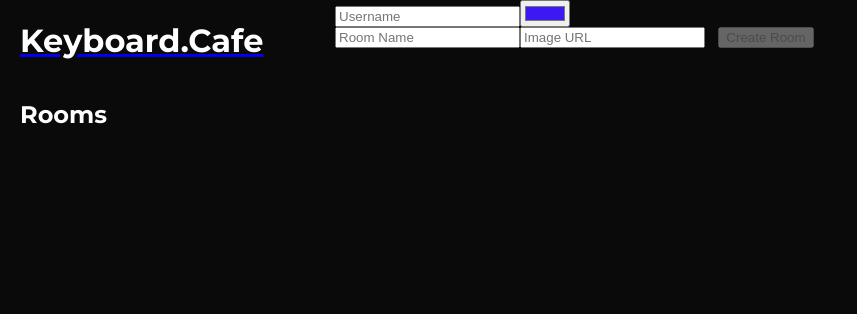
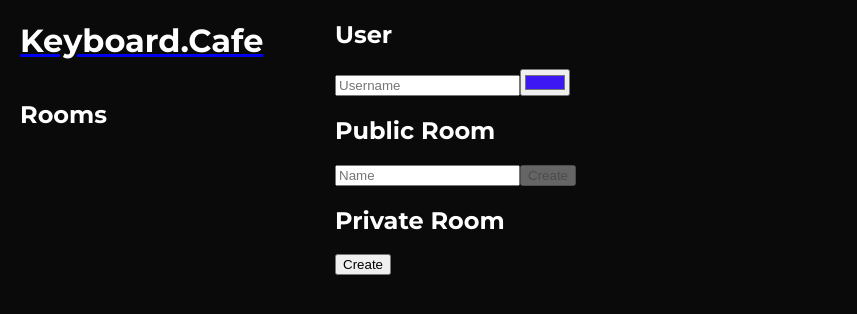
Before and after one commit to mcwissink/piano-player, a React (Create React App) app in the folder client/: page / in a window 1280 px wide. Shown: the top 314 px of the page, without its empty margins (0-857 px from the left). Built offline with nearby package versions, Linux system fonts and the light colour scheme; no server answers.

Commit message:
Add private rooms

```diff
--- a/client/src/components/Piano.tsx
+++ b/client/src/components/Piano.tsx
@@ -123,7 +123,6 @@
     return (
       <>
         <canvas onFocus={() => console.log('focus')} onBlur={() => console.log('blur')} style={{ display: 'block', height: '100%' }} ref={this.setup} />
-        <hr/>
         {room.permissions.admin ? (
           <div>
             <select value={device} onChange={this.handleDeviceSelect}>
--- a/client/src/components/RoomSettings.tsx
+++ b/client/src/components/RoomSettings.tsx
@@ -6,8 +6,6 @@
 import Button from "./Button";
 
 interface IRoomSettingsState {
-  name: string;
-
   theme: ITheme;
 }
 
@@ -23,17 +21,13 @@
       image: '',
     } : props.theme;
     this.state = {
-      name: props.roomName === undefined ? '' : props.roomName,
       theme,
     };
 
   }
 
   canSubmit = () => {
-    const {
-      name,
-    } = this.state;
-    return this.props.modifier.noRoom() ? (name !== '' && this.props.rooms.find(room => room.name === name) === undefined) : true;
+    return true;
   }
 
   onRoomSubmit = (e: React.FormEvent<HTMLFormElement>) => {
@@ -44,33 +38,14 @@
       socket,
     } = this.props;
     const {
-      name,
       theme,
     } = this.state;
-    const parsedName = name.trim();
     if (this.canSubmit()) {
-      if (this.props.modifier.noRoom()) {
-        socket.emit<E.Room.Create, string|undefined>('createRoom', {
-          name: parsedName,
-          theme,
-        }, (roomName) => {
-          if (roomName !== undefined) {
-            this.props.history.push(`/room/${encodeURIComponent(roomName)}`);
-          }
-        });
-      } else {
-        socket.emit('updateRoom', {
-          theme,
-        });
-      }
+      socket.emit<E.Room.Update>('updateRoom', {
+        theme,
+      });
     }
   };
-
-  onNameChange = (e: React.FormEvent<HTMLInputElement>) => {
-    e.preventDefault();
-    this.setState({ name: e.currentTarget.value });
-  }
-
 
   onPrimaryChange = (e: React.FormEvent<HTMLInputElement>) => {
     e.preventDefault();
@@ -107,16 +82,14 @@
       modifier,
     } = this.props;
     const {
-      name,
       theme,
     } = this.state;
     const noRoom = this.props.modifier.noRoom();
     return (
       <div>
         <form onSubmit={this.onRoomSubmit} style={{ display: 'flex', alignItems: 'center' }}>
-          {noRoom ? <input placeholder="Room Name" type="text" value={name} onChange={this.onNameChange} /> : null}
-          <input onFocus={modifier.disablePiano} onBlur={modifier.enablePiano} placeholder="Image URL" type="text" style={{ marginRight: '1em' }} value={theme.image} onChange={this.onImageChange} />
-          <Button type="submit" value={`${noRoom ? 'Create' : 'Update'} Room`} disabled={!this.canSubmit()} />
+          <input onFocus={modifier.disablePiano} onBlur={modifier.enablePiano} placeholder="Image URL" type="text" value={theme.image} onChange={this.onImageChange} />
+          <Button type="submit" value="Update" disabled={!this.canSubmit()} />
         </form>
       </div>
     )
--- a/client/src/pages/Home.tsx
+++ b/client/src/pages/Home.tsx
@@ -1,21 +1,92 @@
 import React from "react";
 import { IAppContext, withContext } from '../App';
 import UserSettings from '../components/UserSettings';
-import RoomSettings from '../components/RoomSettings';
-import Piano from '../components/Piano';
+import { Events as E } from '../../../server/interfaces/IEvents';
 import { withRouter, RouteComponentProps } from 'react-router-dom';
 
+interface IHomeState {
+  name: string;
+}
 type IProps = IAppContext & RouteComponentProps;
-class Home extends React.PureComponent<IProps> {
+class Home extends React.PureComponent<IProps, IHomeState> {
   constructor(props: IProps) {
     super(props);
+    this.state = {
+      name: '',
+    }
+  }
+
+  onNameChange = (e: React.FormEvent<HTMLInputElement>) => {
+    e.preventDefault();
+    this.setState({ name: e.currentTarget.value });
+  }
+
+  canSubmit = () => {
+    return this.state.name !== "";
+  }
+
+  onPublicRoomCreate = (e: React.FormEvent<HTMLFormElement>) => {
+    e.preventDefault();
+    const {
+      name
+    } = this.state;
+    const {
+      socket,
+      history,
+    } = this.props;
+    if (this.canSubmit()) {
+      socket.emit<E.Room.Create, string|undefined>('createRoom', {
+        name,
+        theme: {
+          primary: '#ffffff',
+          secondary: '#000000',
+          image: '',
+        }
+      }, (roomName) => {
+        if (roomName !== undefined) {
+          history.push(`/room/${encodeURIComponent(roomName)}`);
+        }
+      });
+    }
+  };
+
+  onPrivateRoomCreate = (e: React.FormEvent<HTMLFormElement>) => {
+    e.preventDefault();
+    const {
+      socket,
+      history,
+    } = this.props;
+    socket.emit<E.Room.Create, string|undefined>('createRoom', {
+      name: '',
+      theme: {
+        primary: '#ffffff',
+        secondary: '#000000',
+        image: '',
+      },
+    }, (roomName) => {
+      if (roomName !== undefined) {
+        history.push(`/room/${encodeURIComponent(roomName)}`);
+      }
+    });
   }
 
   render() {
+    const {
+      name,
+    } = this.state;
     return (
       <div>
+        <h2>User</h2>
         <UserSettings />
-        <RoomSettings />
+        <form onSubmit={this.onPublicRoomCreate}>
+          <h2>Public Room</h2>
+          <input placeholder="Name" type="text" value={name} onChange={this.onNameChange} />
+          <input type="submit" value="Create" disabled={!this.canSubmit()} />
+        </form>
+        <form onSubmit={this.onPrivateRoomCreate}>
+          <h2>Private Room</h2>
+          <input type="submit" value="Create" />
+        </form>
       </div>
     )
   }
```
